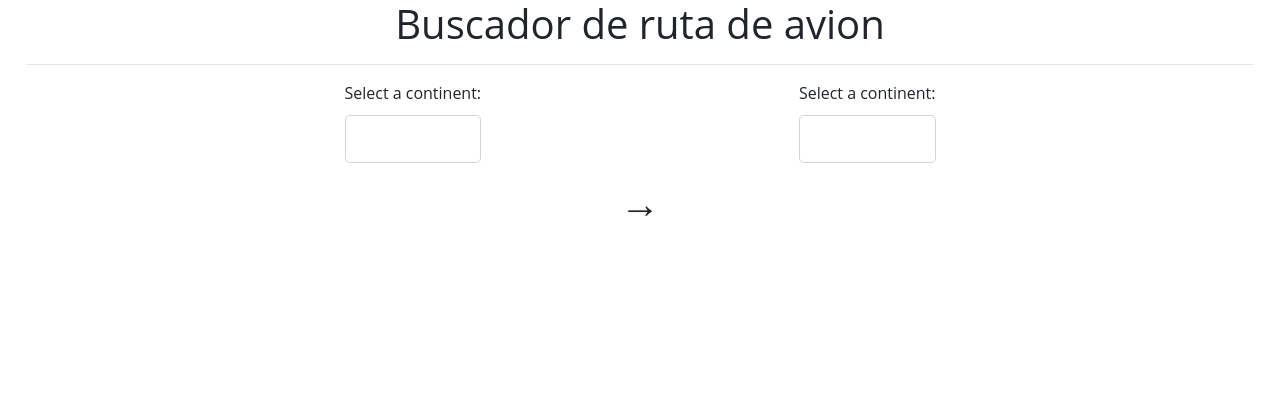
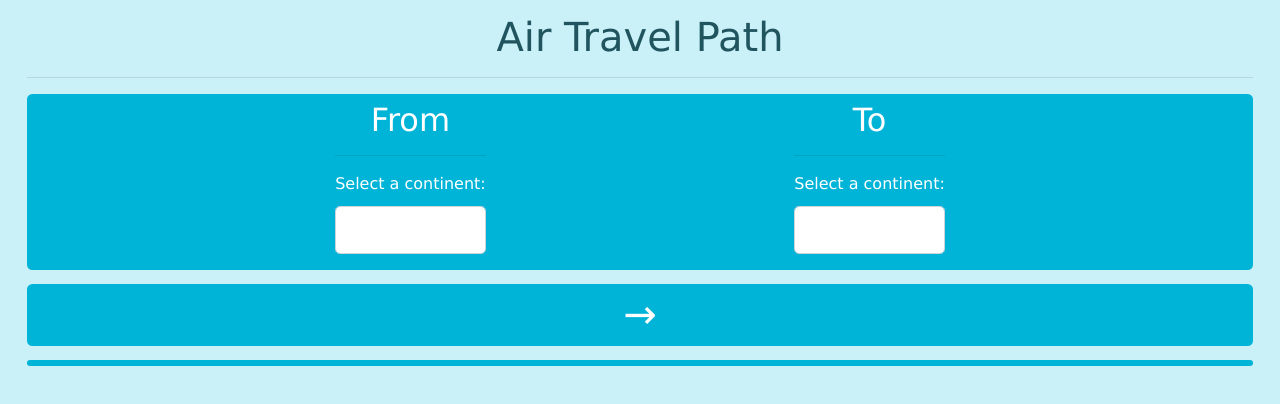
Before and after one commit to oldowl12/bases2-investigacion-1, a React app: page / in a window 1280 px wide. Shown: the top 404 px of the page. Built offline with nearby package versions, Linux system fonts and the light colour scheme; no server answers.

Commit message:
Style changes

```diff
--- a/src/App.css
+++ b/src/App.css
@@ -1,10 +1,12 @@
 body {
     text-align: center;
     font-family: 'Open Sans', sans-serif;
-    background-color: white;
+    background-color: #caf0f8;
     padding-left: 20pt;
     padding-right: 20pt;
     overflow-y: scroll;
+    font-family: 'Lucida Sans', 'Lucida Sans Regular', 'Lucida Grande', 'Lucida Sans Unicode', Geneva, Verdana, sans-serif;
+    color: white;
 }
 
 #headerPanel{
@@ -42,4 +44,18 @@ body {
     display: flex;
     flex-direction: row;
     justify-content: space-evenly;
+    background-color: #00b4d8;
+    border-style: hidden;
+    border-radius: 4pt;
+    margin-top: 10pt;
+    padding-top: 5pt;
 }
+
+.horizontal p {
+    margin-top: 5pt;
+}
+
+.title {
+    color: #20555f;
+    margin-top: 10pt;
+}
--- a/src/components/RouteFinder.jsx
+++ b/src/components/RouteFinder.jsx
@@ -68,11 +68,19 @@ export default class RouteFinder extends Component {
         if(this.state.search) this.calculateRoute();
         return (
             <Fragment>
-                <h1>Buscador de ruta de avion</h1>
+                <h1 className="title">Air Travel Path</h1>
                 <hr/>
                 <div className="horizontal">
-                    <div><PlaceList onCapitalChange={this.handleChange1}/></div>
-                    <div><PlaceList onCapitalChange={this.handleChange2}/></div>
+                    <div>
+                        <h2>From</h2>
+                        <hr/>
+                        <PlaceList onCapitalChange={this.handleChange1}/>
+                    </div>
+                    <div>
+                        <h2>To</h2>
+                        <hr/>
+                        <PlaceList onCapitalChange={this.handleChange2}/>
+                    </div>
                 </div>
                 <div className="horizontal">
                     <h1>{this.state.place1} &#8594; {this.state.place2}</h1>
--- a/src/components/placeList.jsx
+++ b/src/components/placeList.jsx
@@ -91,7 +91,6 @@ export default class placeList extends Component {
 	render() {
 		return (
 			<Fragment>
-				<div>
 					<Form>
 						<Form.Group controlId="MainForm.ContinentSelect">
 							<Form.Label style={{ textAlign: 'center', marginBottom: '10px' }}> Select a continent: </Form.Label>
@@ -119,7 +118,6 @@ export default class placeList extends Component {
 							</Form.Group>
 						}
 					</Form>
-				</div>
 			</Fragment>
 		)
 	}
```
